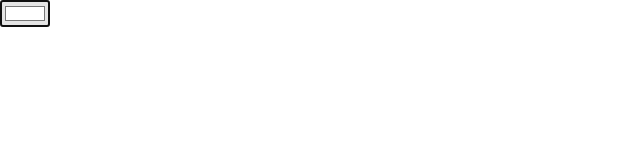
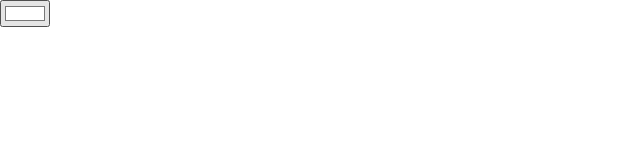
Before and after one commit to mikhail-ev/led-control, a React (Create React App) app: page / in a window 1280 px wide. Shown: the top 160 px of the page, without its empty margins (0-640 px from the left). Built offline with nearby package versions, Linux system fonts and the light colour scheme.

Commit message:
Versioning test

```diff
--- a/src/App.js
+++ b/src/App.js
@@ -27,7 +27,7 @@ function App() {
     return (
         <div className="app" style={{ backgroundColor: color }}>
             <label className="label">
-                <input type="color" ref={(input) => input && input.focus()}
+                <input type="color" ref={(input) => input && input.click()}
                        onChange={handleChange} value={color}/>
             </label>
             {loading && (
@@ -47,3 +47,5 @@ function App() {
 }
 
 export default App;
+
+console.log('App ver: ', process.env.SOURCE_VERSION);
```
